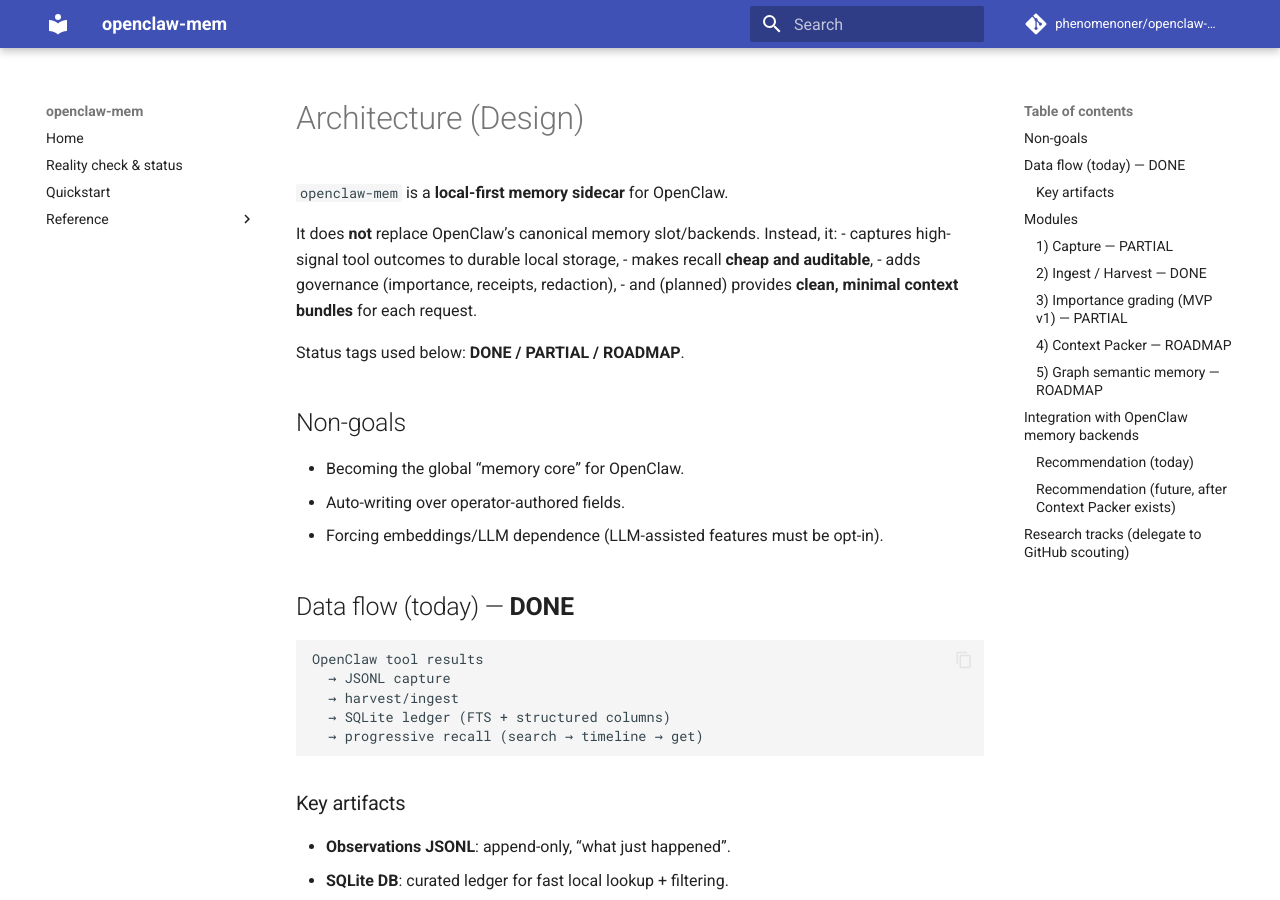
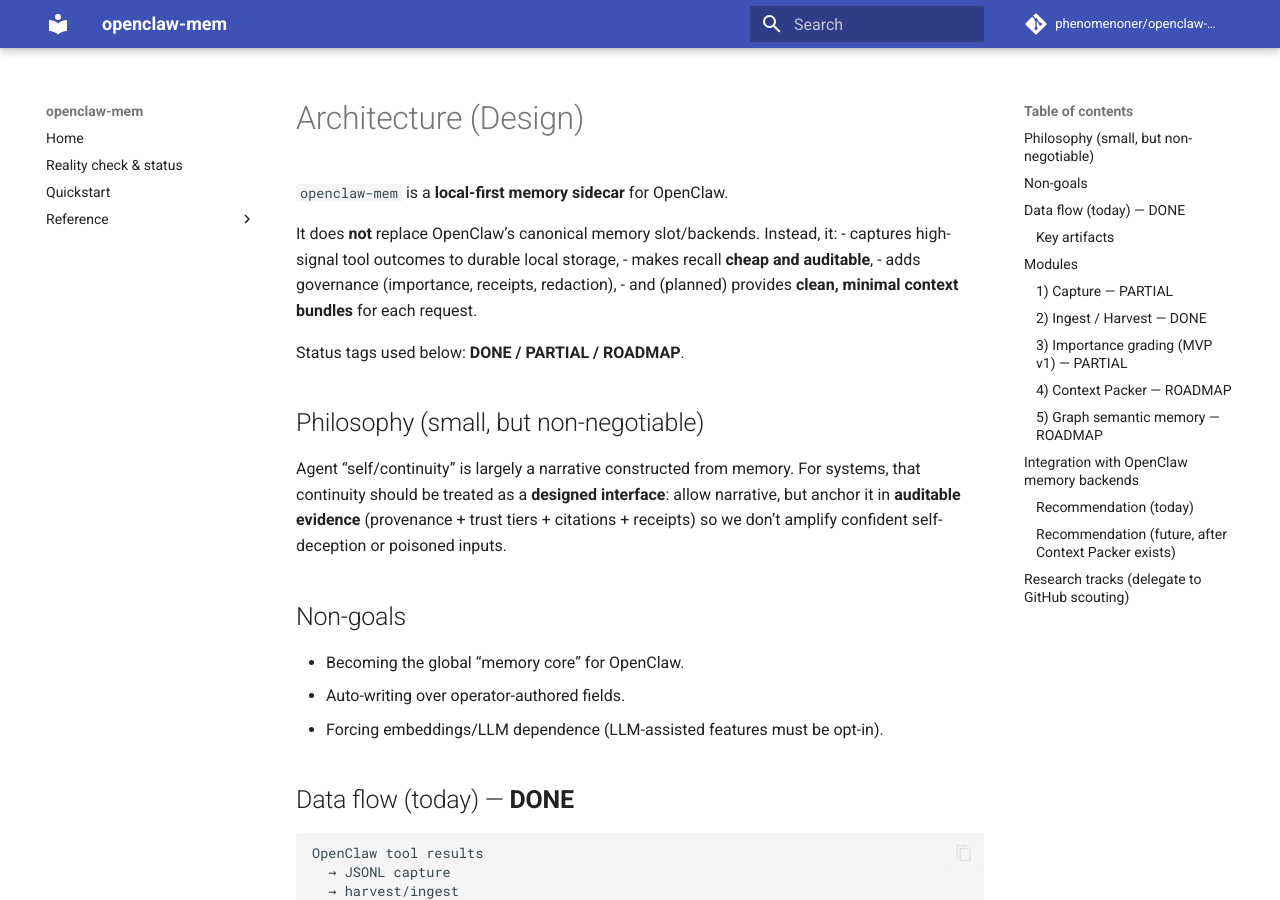
Before and after one commit to phenomenoner/openclaw-mem, an MkDocs documentation site: the page built from docs/architecture.md, in a window 1280 px wide and 900 px high. Built offline with MkDocs 1.6.1 and Material for MkDocs 9.7.7, drawn with Linux system fonts in a browser that asks for light colours; comment, search, counter and statistics services are not loaded.

Commit message:
docs: add philosophy note (continuity as an interface) (#6)
Co-authored-by: LyriaClaw <lyria@openclaw.local>

```diff
--- a/docs/architecture.md
+++ b/docs/architecture.md
@@ -9,6 +9,10 @@
 - and (planned) provides **clean, minimal context bundles** for each request.
 
 Status tags used below: **DONE / PARTIAL / ROADMAP**.
+
+## Philosophy (small, but non-negotiable)
+
+Agent “self/continuity” is largely a narrative constructed from memory. For systems, that continuity should be treated as a **designed interface**: allow narrative, but anchor it in **auditable evidence** (provenance + trust tiers + citations + receipts) so we don’t amplify confident self-deception or poisoned inputs.
 
 ## Non-goals
 
```
